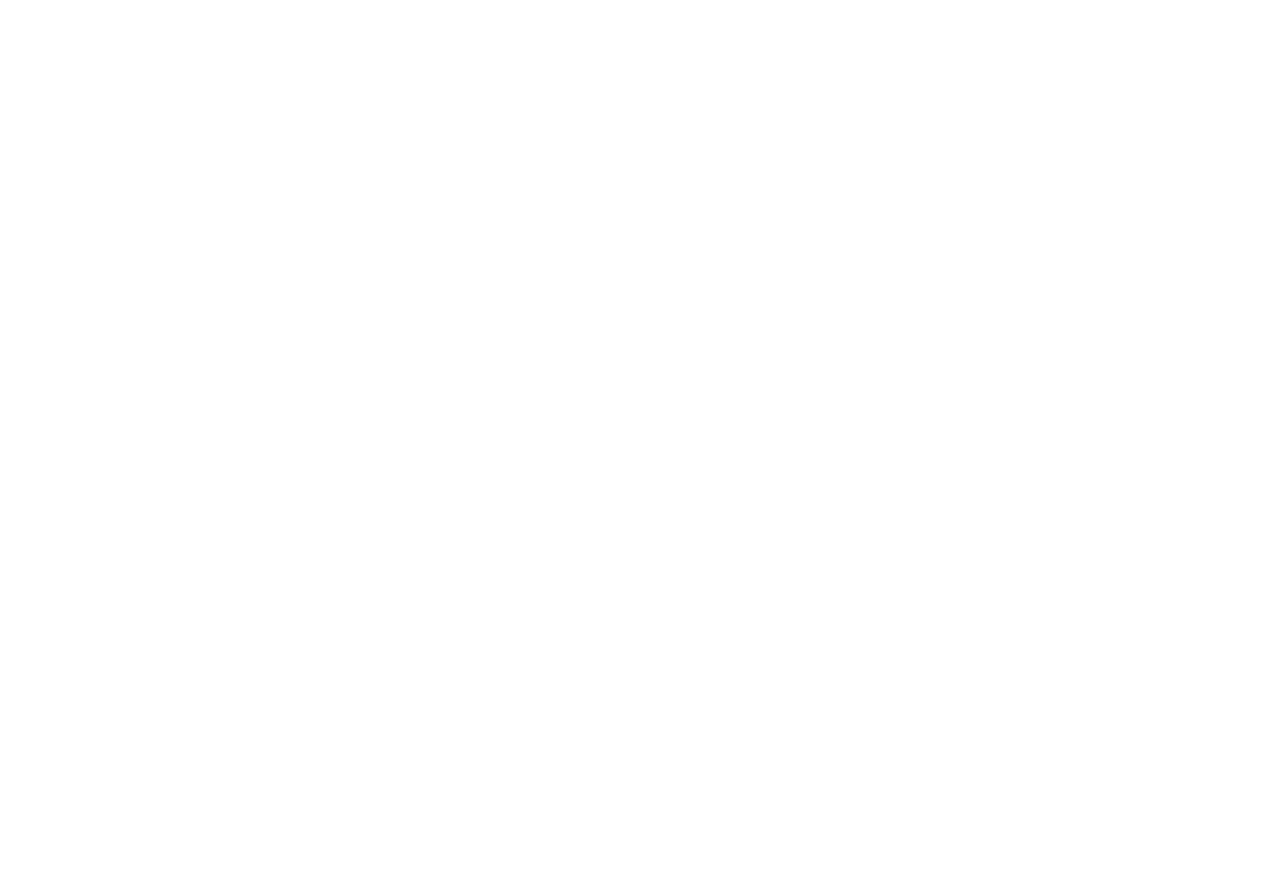
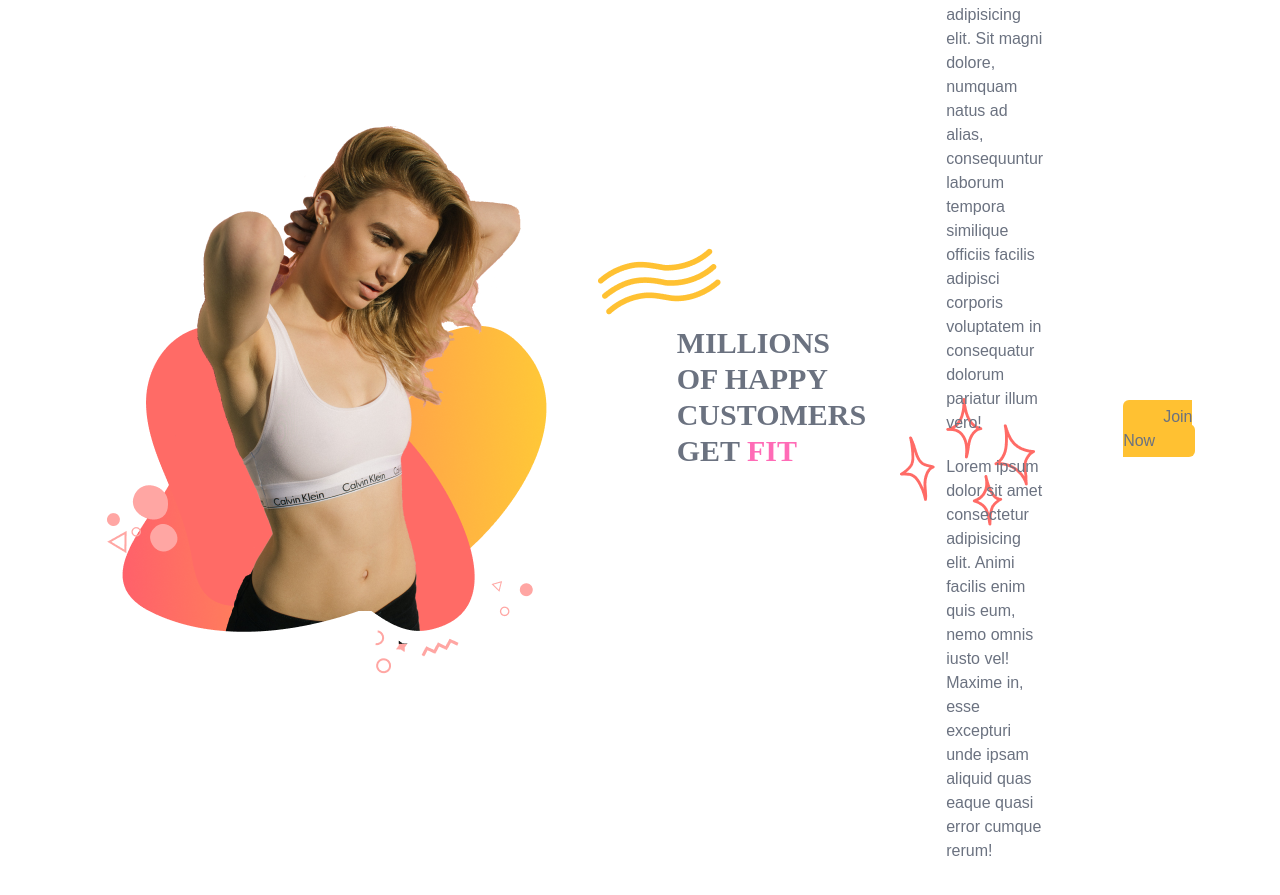
Before and after one commit to Cavein254/mygym, a React (Vite) app: page / in a window 1280 px wide. Shown: the part 1781-2676 px from the top of the page. Before the commit the page ends 1760 px from the top, so only its background shows below. Built offline with nearby package versions, Linux system fonts and the light colour scheme.

Commit message:
Add grahic image

```diff
--- a/src/scenes/benefits/index.tsx
+++ b/src/scenes/benefits/index.tsx
@@ -1,3 +1,5 @@
+import BenefitsPageGraphic from '@/assets/BenefitsPageGraphic.png';
+import ActionButton from "@/shared/ActionButton";
 import Htext from "@/shared/Htext";
 import { BenefitType, SelectedPage } from "@/shared/types";
 import { AcademicCapIcon, HomeModernIcon, UserGroupIcon } from "@heroicons/react/24/outline";
@@ -60,6 +62,33 @@
                     <Benefit key={benefit.title} icon={benefit.icon} title={benefit.title} description={benefit.description} setSelectedPage = {setSelectedPage}/>
                 ))}
             </motion.div>
+            <div className='mt-16 items-center justify-between gap-20 md:mt-20 md:flex'>
+                <img src={BenefitsPageGraphic} alt="main image" className="mx-auto"/>
+                <div>
+                    <div className="relative">
+                        <div className="before:absolute before:-top-20 before:-left-20 before:z-[-1] before:content-abstactWaves">
+                            <Htext>MILLIONS OF HAPPY CUSTOMERS GET {" "}
+                            <span className="text-primary-500">FIT</span></Htext>
+                        </div>
+                    </div>
+                </div>
+                <div>
+                    <p className="my-5">
+                        Lorem ipsum dolor sit amet consectetur, adipisicing elit. Sit magni dolore, numquam natus ad alias, consequuntur laborum tempora similique officiis facilis adipisci corporis voluptatem in consequatur dolorum pariatur illum vero!
+                    </p>
+                    <p className="mb-5">
+                        Lorem ipsum dolor sit amet consectetur adipisicing elit. Animi facilis enim quis eum, nemo omnis iusto vel! Maxime in, esse excepturi unde ipsam aliquid quas eaque quasi error cumque rerum!
+                    </p>
+                </div>
+                <div className="relative mt-16">
+                    <div className="before:absolute before:-bottom-20 before:right-40 before:z-[-1] before:content-sparkles">
+                        <ActionButton setSelectedPage={setSelectedPage}>
+                            Join Now
+                        </ActionButton>
+                    </div>
+                </div>
+            </div>
+
         </motion.div>
     </section>
   )
--- a/tailwind.config.js
+++ b/tailwind.config.js
@@ -26,7 +26,7 @@
       },
       content:{
         evolvetext:"url('./assets/EvolveText.png')",
-        abstactWaves:"url('./assets/AbstaractWaves.png')",
+        abstactWaves:"url('./assets/AbstractWaves.png')",
         sparkles:"url('./assets/Sparkles.png')",
         circles:"url('./assets/Circles.png')",
       }
```
